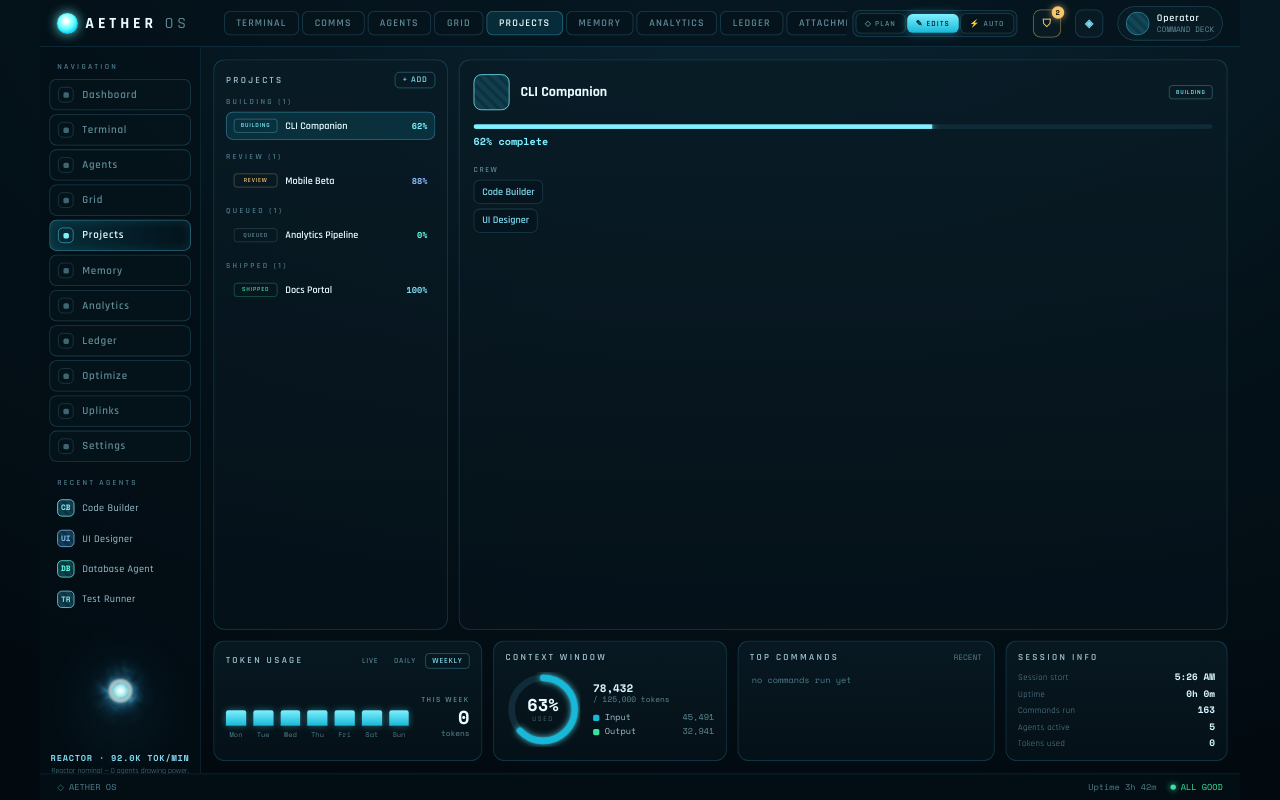
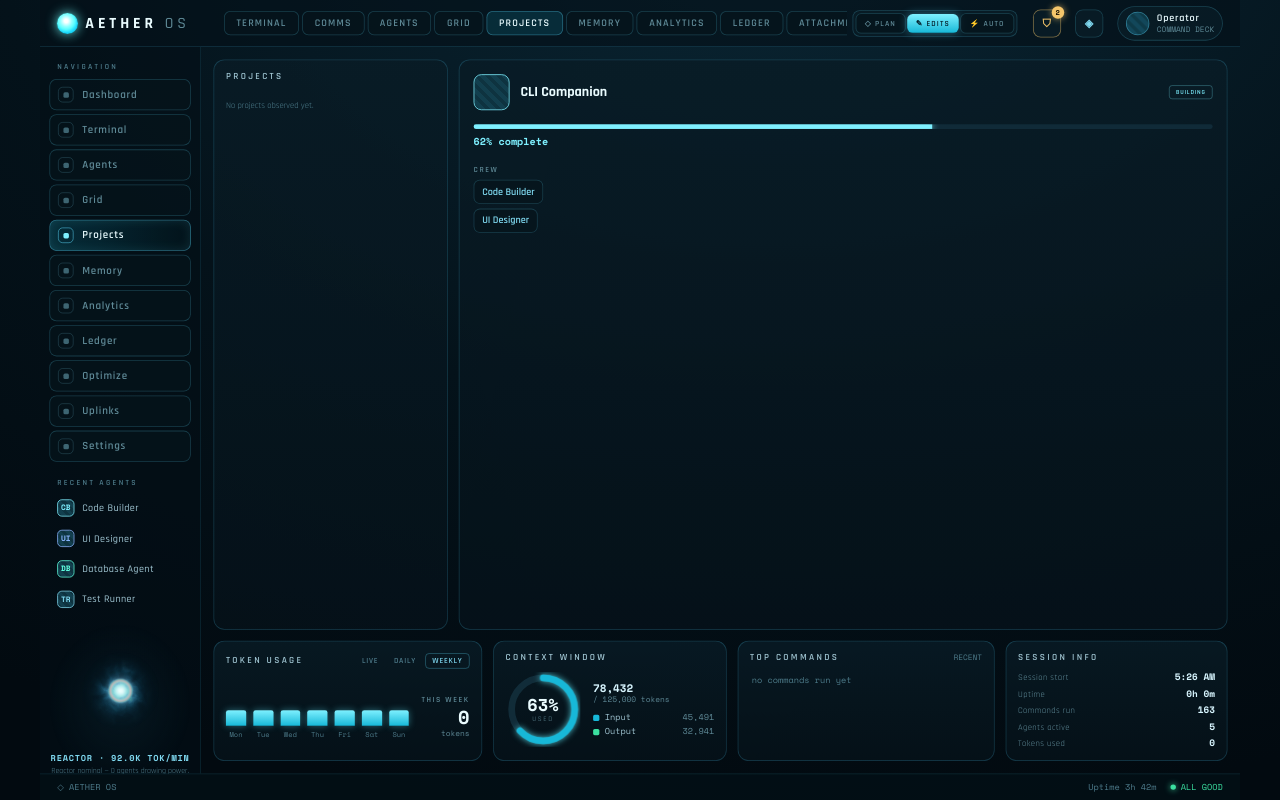
Before and after one commit to mwgrant21/Aether-OS, a React (Vite) app: page / in a window 1280 px wide. Both pictures are taken after a click on the button "PROJECTS". Built offline with nearby package versions, Linux system fonts and the light colour scheme.

Commit message:
feat(projects): nested project roster with per-repo cost

```diff
--- a/src/components/projects/ProjectRosterCard.tsx
+++ b/src/components/projects/ProjectRosterCard.tsx
@@ -1,106 +1,203 @@
-import type { CSSProperties } from 'react';
+import { useState, type CSSProperties } from 'react';
 import { fonts, type ColorPalette } from '../../styles/tokens';
-import { useAetherStore } from '../../state/store';
-import { STATUS_COLOR, computeLiveProjectPct, groupProjectsByStatus } from './projectsMath';
 import { useColors } from '../shared/useColors';
 import { Button } from '../shared/Button';
+import { usdPrecise } from '../ledger/format';
+import type { ProjectsSnapshot } from '../../shared/projectsSnapshot';
 
-export function ProjectRosterCard({ selectedName }: { selectedName: string | null }) {
+export function ProjectRosterCard({
+  snapshot,
+  selectedKey,
+  onSelect,
+}: {
+  snapshot: ProjectsSnapshot | null;
+  selectedKey: string | null;
+  onSelect: (key: string) => void;
+}) {
   const colors = useColors();
-  const { state, dispatch } = useAetherStore();
-  const groups = groupProjectsByStatus(state.projects);
+  const [expanded, setExpanded] = useState<Set<string>>(new Set());
 
+  if (!snapshot || snapshot.roots.length === 0) {
     return (
       <div style={cardStyle(colors)}>
-      <div style={{ flex: 'none', display: 'flex', alignItems: 'center', justifyContent: 'space-between' }}>
         <div style={titleStyle(colors)}>PROJECTS</div>
-        <Button onClick={() => dispatch({ type: 'NEW_PROJECT' })} style={addButtonStyle(colors)}>
-          + ADD
-        </Button>
-      </div>
-
-      <div style={{ flex: 1, minHeight: 0, overflow: 'auto', marginTop: 12, display: 'flex', flexDirection: 'column', gap: 16 }}>
-        {groups.map((group) => (
-          <div key={group.status}>
-            <div style={groupHeaderStyle(colors)}>
-              {group.status} ({group.projects.length})
-            </div>
-            <div style={{ display: 'flex', flexDirection: 'column', gap: 8, marginTop: 8 }}>
-              {group.projects.map((p) => {
-                const on = p.name === selectedName;
-                const pct = computeLiveProjectPct(p, state.used);
-                return (
-                  <Button key={p.name} onClick={() => dispatch({ type: 'SELECT_PROJECT', name: p.name })} style={rowStyle(on)}>
-                    <span style={statusBadgeStyle(STATUS_COLOR[p.status])}>{p.status}</span>
-                    <span style={nameStyle(colors)}>{p.name}</span>
-                    <span style={{ flex: 'none', font: `700 11px/1 ${fonts.mono}`, color: p.hue }}>{pct}%</span>
-                  </Button>
-                );
-              })}
-            </div>
-          </div>
-        ))}
-        {!state.projects.length && <div style={emptyStyle(colors)}>no projects yet — add one to get started</div>}
-      </div>
+        <div style={emptyStyle(colors)}>No projects observed yet.</div>
       </div>
     );
   }
 
-function cardStyle(colors: ColorPalette): CSSProperties {
-  return {
+  const toggle = (key: string) =>
+    setExpanded((prev) => {
+      const next = new Set(prev);
+      if (next.has(key)) next.delete(key);
+      else next.add(key);
+      return next;
+    });
+
+  return (
+    <div style={cardStyle(colors)}>
+      <div style={titleStyle(colors)}>PROJECTS</div>
+
+      {snapshot.roots.map((root) => {
+        // Only offer disclosure when there is genuinely more than one checkout;
+        // otherwise the single child is identical to its parent.
+        const expandable = root.children.length > 1;
+        const isOpen = expanded.has(root.key);
+        return (
+          <div key={root.key}>
+            <div style={rowStyle(colors, root.key === selectedKey)}>
+              {expandable ? (
+                <Button
+                  onClick={() => toggle(root.key)}
+                  style={caretStyle(colors)}
+                  aria-label={`expand ${root.name}`}
+                >
+                  {isOpen ? '▾' : '▸'}
+                </Button>
+              ) : (
+                <span style={caretSpacerStyle} />
+              )}
+              <Button onClick={() => onSelect(root.key)} style={nameStyle(colors)}>
+                {root.name}
+              </Button>
+              <span style={costStyle(colors)}>{usdPrecise(root.ledger.total.usd)}</span>
+            </div>
+
+            {expandable &&
+              isOpen &&
+              root.children.map((child) => (
+                <div key={child.key} style={childRowStyle(colors, child.key === selectedKey)}>
+                  <Button onClick={() => onSelect(child.key)} style={childNameStyle(colors)}>
+                    {child.worktree === null ? 'main' : child.worktree}
+                  </Button>
+                  <span style={costStyle(colors)}>{usdPrecise(child.ledger.total.usd)}</span>
+                </div>
+              ))}
+          </div>
+        );
+      })}
+
+      {snapshot.unscoped && (
+        <div style={rowStyle(colors, false)}>
+          <span style={caretSpacerStyle} />
+          <span
+            style={unscopedNameStyle(colors)}
+            title="Work done outside any git repository — most often from the home directory. Not an error."
+          >
+            unscoped — work outside any git repository
+          </span>
+          <span style={costStyle(colors)}>{usdPrecise(snapshot.unscoped.total.usd)}</span>
+        </div>
+      )}
+    </div>
+  );
+}
+
+const cardStyle = (c: ColorPalette): CSSProperties => ({
   width: 300,
   flex: 'none',
-    padding: 15,
+  padding: '15px',
   borderRadius: 14,
-    border: `1px solid ${colors.panelBorder}`,
-    background: colors.panelGradient,
+  border: `1px solid ${c.panelBorder}`,
+  background: c.panelGradient,
   display: 'flex',
   flexDirection: 'column',
   minHeight: 0,
-  };
-}
-function titleStyle(colors: ColorPalette): CSSProperties {
-  return { font: `600 12px/1 ${fonts.ui}`, letterSpacing: 3, color: colors.textSecondary };
-}
-function addButtonStyle(colors: ColorPalette): CSSProperties {
-  return {
-    cursor: 'pointer',
-    font: `600 11px/1 ${fonts.ui}`,
-    letterSpacing: 1,
-    color: colors.accentCyanSoft,
-    padding: '4px 9px',
-    borderRadius: 6,
-    border: '1px solid rgba(95,220,255,.35)',
-  };
-}
-function groupHeaderStyle(colors: ColorPalette): CSSProperties {
-  return { font: `600 10px/1 ${fonts.ui}`, letterSpacing: 3, color: colors.textDim };
-}
-function rowStyle(on: boolean): CSSProperties {
-  return {
+});
+
+const titleStyle = (c: ColorPalette): CSSProperties => ({
+  font: `600 12px/1 ${fonts.ui}`,
+  letterSpacing: '3px',
+  color: c.textSecondary,
+  marginBottom: 12,
+});
+
+const rowStyle = (c: ColorPalette, isSelected: boolean): CSSProperties => ({
   display: 'flex',
   alignItems: 'center',
   gap: 10,
   padding: '8px 9px',
   borderRadius: 9,
   cursor: 'pointer',
-    background: on ? 'rgba(23,184,216,.14)' : undefined,
-    border: on ? '1px solid rgba(95,220,255,.4)' : '1px solid transparent',
+  background: isSelected ? `${c.activeBorder}14` : undefined,
+  border: isSelected ? `1px solid ${c.activeBorder}` : '1px solid transparent',
+  marginTop: 8,
+});
+
+const childRowStyle = (c: ColorPalette, isSelected: boolean): CSSProperties => ({
+  display: 'flex',
+  alignItems: 'center',
+  gap: 10,
+  padding: '6px 9px 6px 32px',
+  borderRadius: 6,
+  cursor: 'pointer',
+  background: isSelected ? `${c.activeBorder}14` : undefined,
+  border: isSelected ? `1px solid ${c.activeBorder}` : '1px solid transparent',
+});
+
+const caretStyle = (c: ColorPalette): CSSProperties => ({
+  flex: 'none',
+  width: 20,
+  height: 20,
+  padding: 0,
+  display: 'flex',
+  alignItems: 'center',
+  justifyContent: 'center',
+  font: `600 12px/1 ${fonts.ui}`,
+  color: c.textMuted,
+  cursor: 'pointer',
+  border: 'none',
+  background: 'none',
+});
+
+const caretSpacerStyle: CSSProperties = {
+  flex: 'none',
+  width: 20,
 };
-}
-function nameStyle(colors: ColorPalette): CSSProperties {
-  return {
+
+const nameStyle = (c: ColorPalette): CSSProperties => ({
   flex: 1,
   font: `600 13px/1 ${fonts.ui}`,
-    color: colors.textPrimary,
+  color: c.textPrimary,
   whiteSpace: 'nowrap',
   overflow: 'hidden',
   textOverflow: 'ellipsis',
-  };
-}
-function statusBadgeStyle(c: string): CSSProperties {
-  return { flex: 'none', font: `600 8px/1 ${fonts.ui}`, letterSpacing: 1, color: c, border: `1px solid ${c}55`, padding: '4px 7px', borderRadius: 4, width: 56, textAlign: 'center' };
-}
-function emptyStyle(colors: ColorPalette): CSSProperties {
-  return { font: `400 11px/1 ${fonts.mono}`, color: colors.textDim, padding: '4px 2px' };
-}
+  textAlign: 'left',
+  padding: 0,
+  border: 'none',
+  background: 'none',
+  cursor: 'pointer',
+});
+
+const childNameStyle = (c: ColorPalette): CSSProperties => ({
+  flex: 1,
+  font: `500 12px/1 ${fonts.ui}`,
+  color: c.textBody,
+  whiteSpace: 'nowrap',
+  overflow: 'hidden',
+  textOverflow: 'ellipsis',
+  textAlign: 'left',
+  padding: 0,
+  border: 'none',
+  background: 'none',
+  cursor: 'pointer',
+});
+
+const costStyle = (c: ColorPalette): CSSProperties => ({
+  flex: 'none',
+  font: `600 12px/1 ${fonts.mono}`,
+  color: c.textMuted,
+  whiteSpace: 'nowrap',
+});
+
+const unscopedNameStyle = (c: ColorPalette): CSSProperties => ({
+  flex: 1,
+  font: `500 11px/1.4 ${fonts.ui}`,
+  color: c.textMuted,
+});
+
+const emptyStyle = (c: ColorPalette): CSSProperties => ({
+  font: `400 11px/1.4 ${fonts.ui}`,
+  color: c.textDim,
+  padding: '12px 0',
+});
--- a/src/components/projects/ProjectsView.tsx
+++ b/src/components/projects/ProjectsView.tsx
@@ -5,12 +5,33 @@ import { ProjectRosterCard } from './ProjectRosterCard';
 import { ProjectDetailCard } from './ProjectDetailCard';
 
 export function ProjectsView() {
-  const { state } = useAetherStore();
+  const { state, dispatch } = useAetherStore();
   const selectedProject = pickSelectedProject(state.projects, state.selectedProject);
 
   return (
     <div style={rootStyle}>
-      <ProjectRosterCard selectedName={selectedProject?.name ?? null} />
+      <ProjectRosterCard
+        snapshot={state.projectsSnapshot}
+        selectedKey={state.selectedProject}
+        onSelect={(key) => {
+          // For now, map the key back to a project name for the old system.
+          // TODO: eventually retire the old project system entirely.
+          if (state.projectsSnapshot?.roots) {
+            for (const root of state.projectsSnapshot.roots) {
+              if (root.key === key) {
+                dispatch({ type: 'SELECT_PROJECT', name: root.name });
+                return;
+              }
+              for (const child of root.children) {
+                if (child.key === key) {
+                  dispatch({ type: 'SELECT_PROJECT', name: child.name });
+                  return;
+                }
+              }
+            }
+          }
+        }}
+      />
       <ProjectDetailCard project={selectedProject} />
     </div>
   );
```
Also changed, not shown: 1 other file (tests, documents, lock files or other folders). Lines whose indentation alone changed are shown as unchanged.
